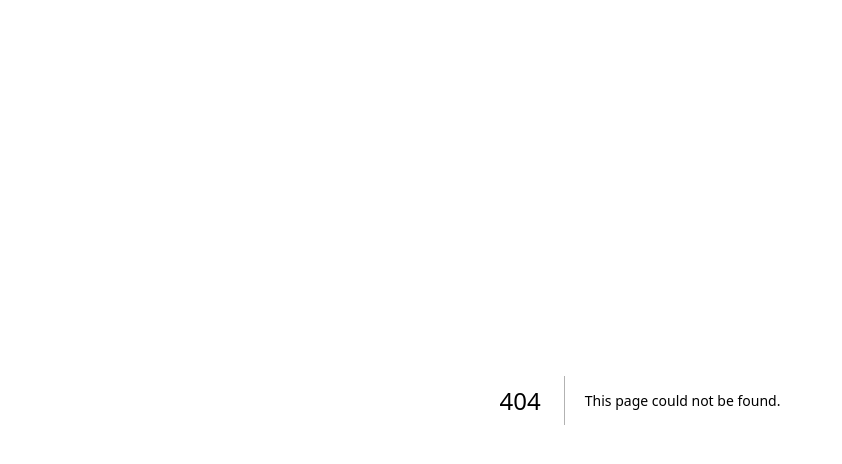
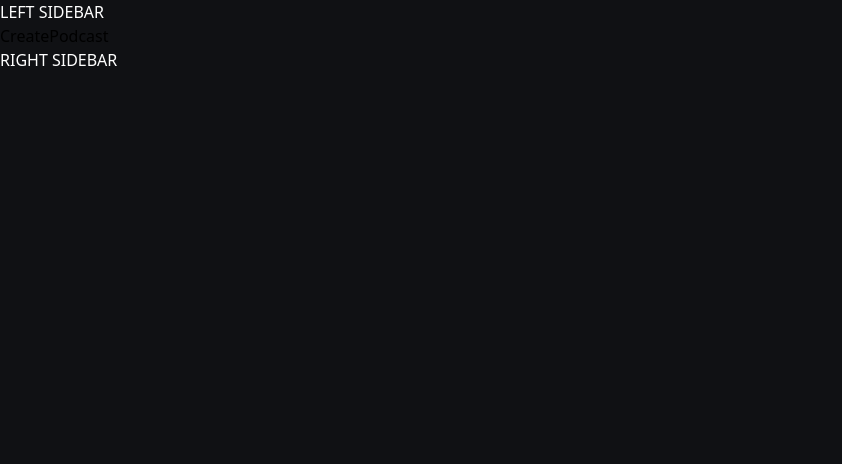
Before and after one commit to sturmsrobot/Podcastr, a Next.js app: page /create-podcast in a window 1280 px wide. Before the commit this address had no page. Shown: the top 464 px of the page, without its empty margins (0-842 px from the left). Built offline with nearby package versions, Linux system fonts and the light colour scheme.

Commit message:
alle Routen erstellt

```diff
--- /dev/null
+++ b/app/(root)/create-podcast/page.tsx
@@ -0,0 +1,7 @@
+import React from "react";
+
+const CreatePodcast = () => {
+  return <div>CreatePodcast</div>;
+};
+
+export default CreatePodcast;
--- /dev/null
+++ b/app/(root)/discover/page.tsx
@@ -0,0 +1,7 @@
+import React from "react";
+
+const Discover = () => {
+  return <div>Discover</div>;
+};
+
+export default Discover;
```
